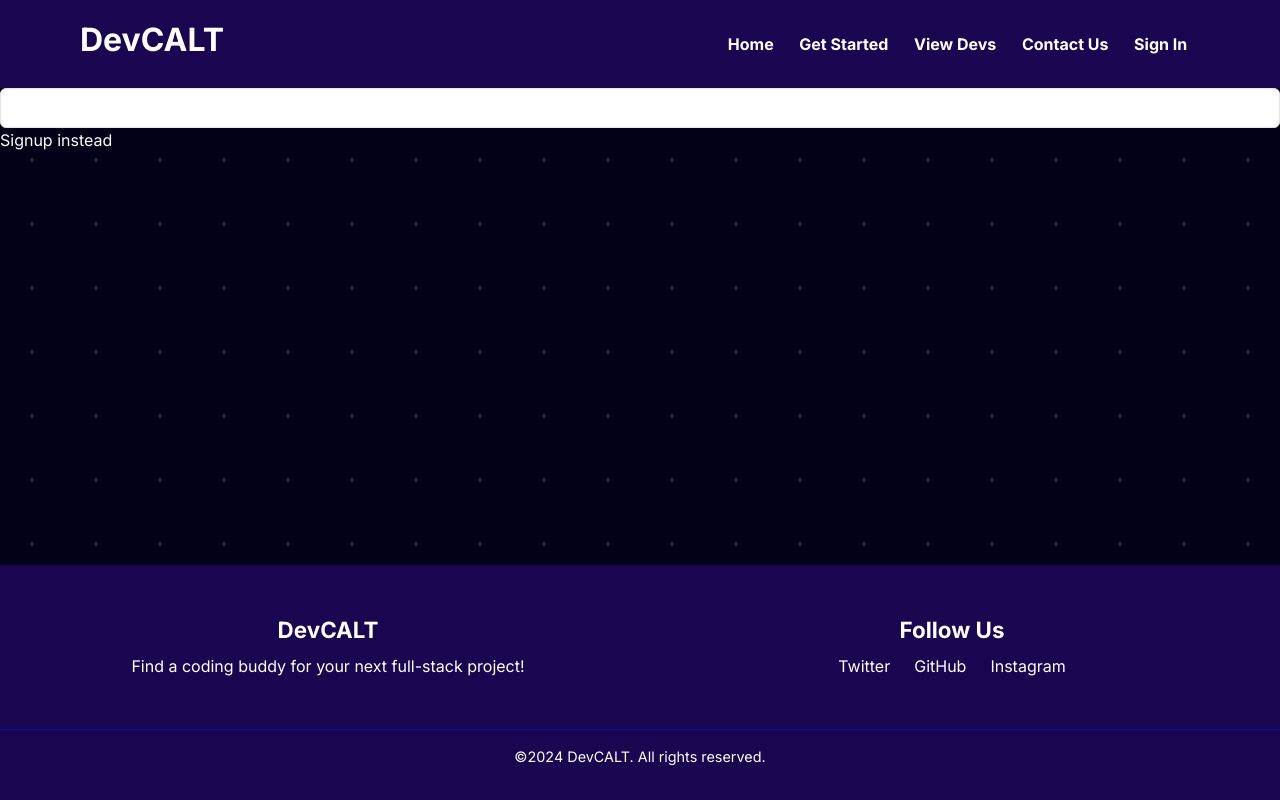
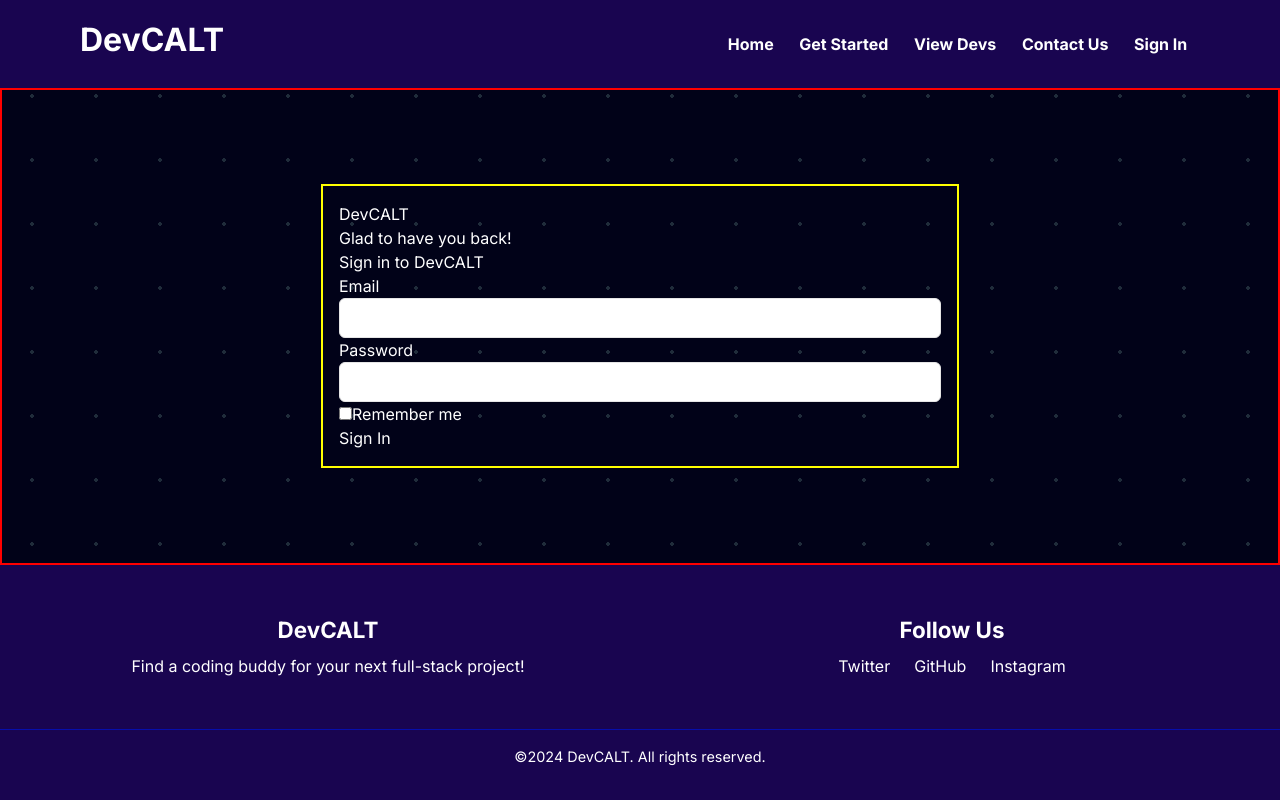
Before and after one commit to Saran-pariyar/DevCALT, a Next.js app: page /sign-in in a window 1280 px wide. Built offline with nearby package versions, Linux system fonts and the light colour scheme.

Commit message:
Template for signin

```diff
--- a/app/sign-in/page.tsx
+++ b/app/sign-in/page.tsx
@@ -4,13 +4,33 @@ import { Input } from '@/components/ui/input'
 
 const SignIn = () => {
   return (
-    <div>
-<Input />
+    <section className='sign-in-form-section form-section'>
+      {/* <Input /> */}
+      <form action="" className="sign-in-form">
+        <div className="form-container">
+          <div className="logo-and-text-section">
+            <h1 className="logo">DevCALT</h1>
+            <h3 className=''>Glad to have you back!</h3>
+            <p className="sign-in-description">Sign in to DevCALT</p>
+          </div>
+          <div className="input-container">
+            <label htmlFor="email" className="input-label">Email</label>
+            <Input type="email" id="email" className="email-input" required />
+          </div>
+          <div className="input-container">
+            <label htmlFor="password" className="input-label">Password</label>
+            <Input type="password" id="password" className="password-input" required />
+          </div>
+          <div className="remember-me-container">
+            <input type="checkbox" id="remember-me" name="remember-me" className="checkbox" />
+            <label htmlFor="remember-me" className="checkbox-label">Remember me</label>
+          </div>
+          <button type="submit" className="submit-btn">Sign In</button>
+        </div>
 
-      <p>
-        Signup instead
-      </p>
-    </div>
+      </form>
+
+    </section>
   )
 }
 
--- a/app/sign-in/sign-in.scss
+++ b/app/sign-in/sign-in.scss
@@ -0,0 +1,31 @@
+.sign-in-form-section {}
+
+.form-section {
+    display: flex;
+    justify-content: center;
+    align-items: center;
+    height: 100%;
+    border: 2px solid red;
+
+    .sign-in-form {
+        width: 50%;
+        border: 2px solid yellow;
+        padding: 1rem;
+
+        .form-container {
+            .logo-and-text-container {
+                .logo {}
+
+                h3 {}
+
+                .sign-in-description {}
+            }
+
+            .input-container {
+                .input-label {}
+
+                input {}
+            }
+        }
+    }
+}
```
Also changed, not shown: app/sign-in/signin_design_template.png (added).
